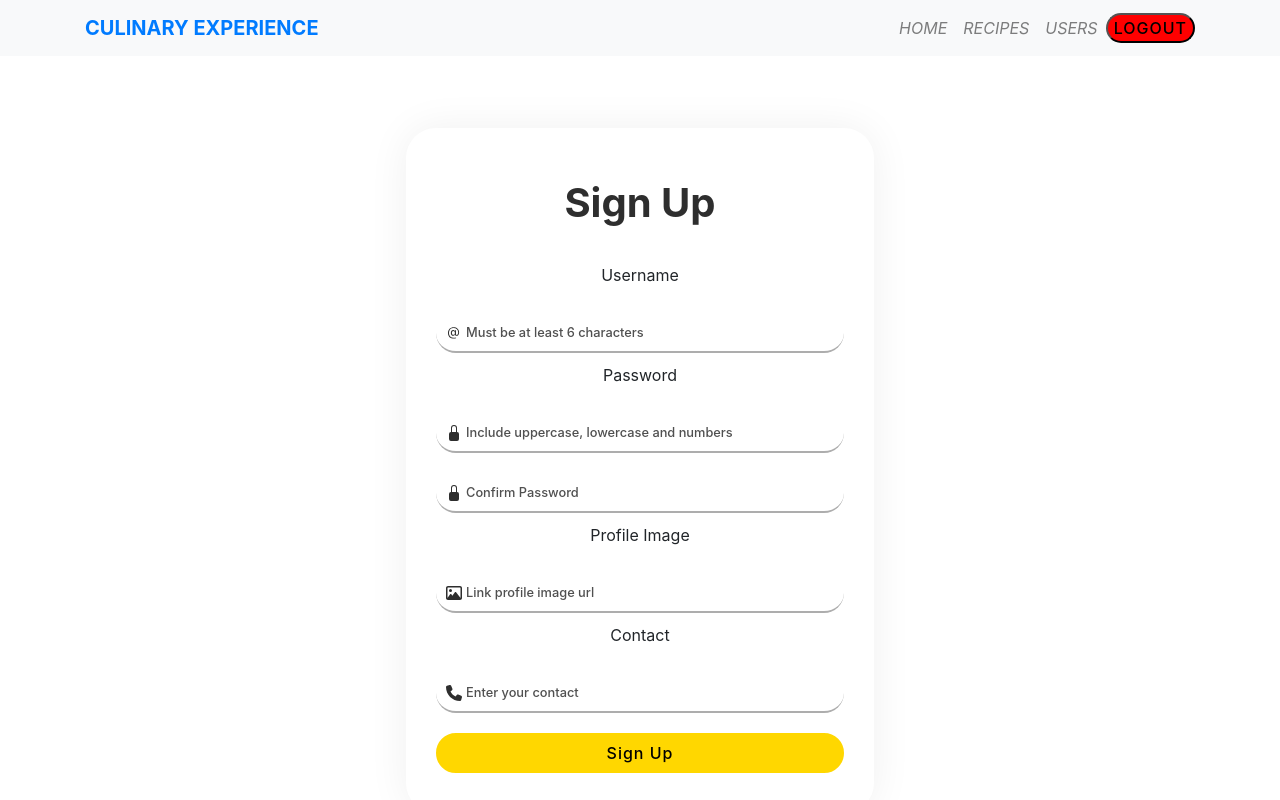
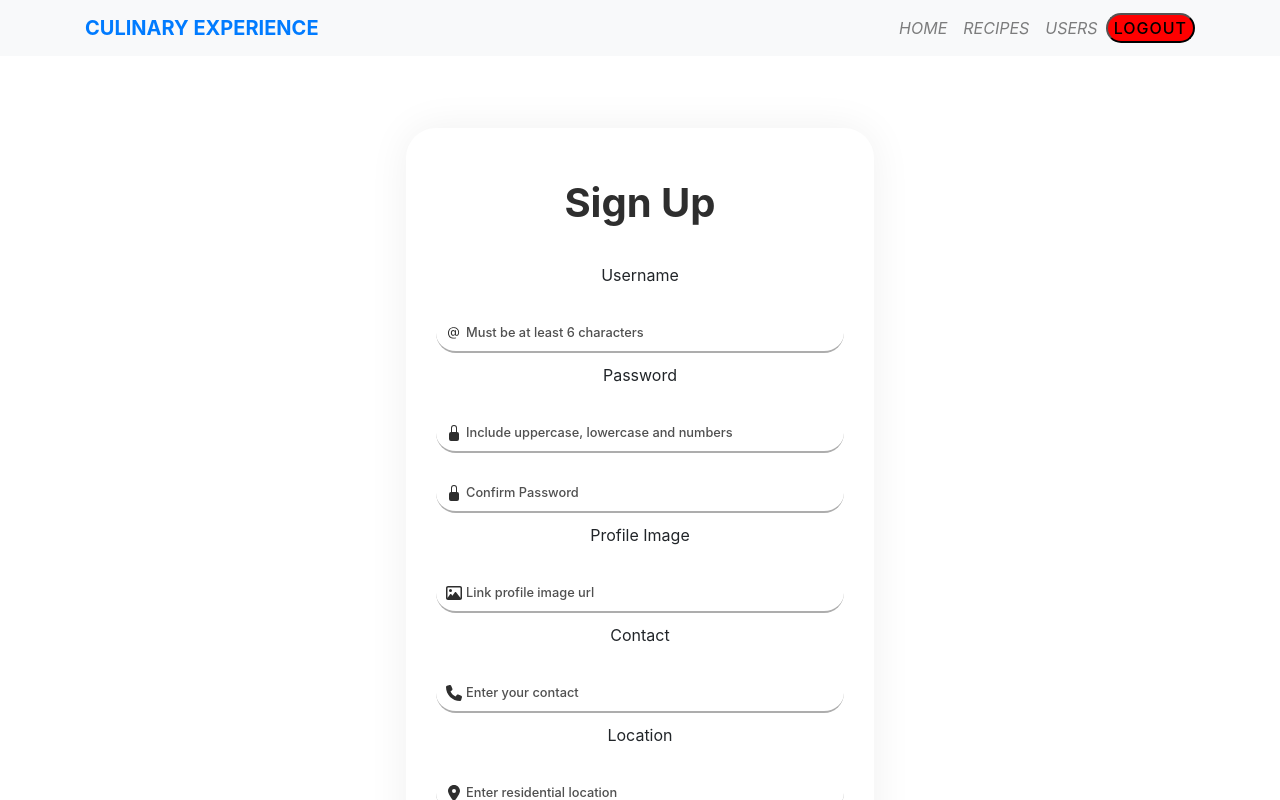
Before and after one commit to Muturi-Job/group-5-project-frontend, a React (Vite) app: page / in a window 1280 px wide. Both pictures are taken after a click on the button "Sign Up". Shown: the top 800 px of the page. Built offline with nearby package versions, Linux system fonts and the light colour scheme.

Commit message:
Fixed login

```diff
--- a/package.json
+++ b/package.json
@@ -3,7 +3,6 @@
   "private": true,
   "version": "0.0.0",
   "type": "module",
-  "proxy": "https://group-5-back.onrender.com/",
   "scripts": {
     "dev": "vite",
     "build": "vite build",
--- a/src/components/LoginForm.jsx
+++ b/src/components/LoginForm.jsx
@@ -1,28 +1,34 @@
 import React, { useState } from "react";
-import Error from "../styles/Error";
+import { useNavigate } from "react-router-dom";
 
 function LoginForm ({onLogin}) {
+    const navigate = useNavigate();
     const [username, setUsername] = useState("");
     const [password, setPassword] = useState("");
-    const [errors, setErrors] = useState([]);
     const [isLoading, setIsLoading] = useState(false);
 
     function handleSubmit(e) {
       e.preventDefault();
       setIsLoading(true);
-        fetch("/login", {
+      fetch("https://group-5-back.onrender.com/login", {
         method: "POST",
+        //mode: 'no-cors',
         headers: {
           "Content-Type": "application/json",
         },
         body: JSON.stringify({ username, password }),
-        }).then((r) => {
+      })
+      .then((r) => {
         setIsLoading(false);
         if (r.ok) {
-            r.json().then((user) => onLogin(user));
+          r.json().then((user) => console.log(user));//onLogin(user));
+          navigate('/home');
         } else {
-            r.json().then((err) => setErrors(err.errors));
+          throw new Error("Login failed!");
         }
+      })
+      .catch((error) => {
+        console.log("Error:", error);
       });
     }
 
@@ -61,14 +67,9 @@ function LoginForm ({onLogin}) {
 
 <button id="button" type="submit">
 {isLoading ? "Loading..." : "Login"}  </button>
-
-    {errors.map((err) => (
-          <Error key={err}>{err}</Error>
-        ))}
 </form>
 )
 
 }
 
-
 export default LoginForm;
--- a/src/components/SignUpForm.jsx
+++ b/src/components/SignUpForm.jsx
@@ -1,21 +1,21 @@
 import React, { useState } from "react";
-import Error from "../styles/Error";
+import { useNavigate } from "react-router-dom";
 
 function SignUpForm({ onLogin }) {
+    const navigate = useNavigate();
     const [username, setUsername] = useState("");
     const [password, setPassword] = useState("");
     const [passwordConfirmation, setPasswordConfirmation] = useState("");
-    const [imageUrl, setImageUrl] = useState("");
-    const [errors, setErrors] = useState([]);
+    const [image, setImage] = useState("");
     const [contact, setContact] = useState([""])
-
+    const [bio, setBio] = useState('')
+    const [location, setLocation] = useState('')
     const [isLoading, setIsLoading] = useState(false);
 
     function handleSubmit(e) {
       e.preventDefault();
-      setErrors([]);
       setIsLoading(true);
-      fetch("/signup", {
+      fetch("https://group-5-back.onrender.com/signup", {
         method: "POST",
         headers: {
           "Content-Type": "application/json",
@@ -24,17 +24,22 @@ function SignUpForm({ onLogin }) {
           username,
           password,
           password_confirmation: passwordConfirmation,
-          image: imageUrl,
-          contact: contact,
-
+          image,
+          contact,
+          bio,
+          location
         }),
       }).then((r) => {
         setIsLoading(false);
         if (r.ok) {
-          r.json().then((user) => onLogin(user));
+          r.json().then((user) => console.log(user));//onLogin(user));
+          navigate('/home');
         } else {
-          r.json().then((err) => setErrors(err.errors));
+          throw new Error("Sign Up Failed!");
         }
+      })
+      .catch((error) => {
+        console.log("Error:", error);
       });
     }
 
@@ -96,8 +101,8 @@ function SignUpForm({ onLogin }) {
     id="imageUrl"
     className="inputField"
     type="text"
-    value={imageUrl}
-    onChange={(e) => setImageUrl(e.target.value)}
+    value={image}
+    onChange={(e) => setImage(e.target.value)}
     />
 </div>
 
@@ -118,14 +123,43 @@ function SignUpForm({ onLogin }) {
     />
 </div>
 
+<p>Location</p>
+    <div className="inputContainer">
+        <svg viewBox="0 0 384 512" fill="#2e2e2e" height="16" width="16" xmlns="http://www.w3.org/2000/svg" className="inputIcon">
+       <path d="M215.7 499.2C267 435 384 279.4 384 192C384 86 298 0 192 0S0 86 0 192c0 87.4 117 243 168.3 307.2c12.3 15.3 35.1 15.3 47.4 0zM192 128a64 64 0 1 1 0 128 64 64 0 1 1 0-128z"/>
+       </svg>
+    <input
+    placeholder="Enter residential location"
+    id="location"
+    className="inputField"
+    autoComplete="off"
+    value={location}
+    onChange={(e) => setLocation(e.target.value)}
+     type="text"
+     />
+    </div>
+
+    <p>Bio</p>
+    <div className="inputContainer">
+        <svg viewBox="0 0 512 512" fill="#2e2e2e" height="16" width="16" xmlns="http://www.w3.org/2000/svg" className="inputIcon">
+        <path d="M368.4 18.3L312.7 74.1 437.9 199.3l55.7-55.7c21.9-21.9 21.9-57.3 0-79.2L447.6 18.3c-21.9-21.9-57.3-21.9-79.2 0zM288 94.6l-9.2 2.8L134.7 140.6c-19.9 6-35.7 21.2-42.3 41L3.8 445.8c-3.8 11.3-1 23.9 7.3 32.4L164.7 324.7c-3-6.3-4.7-13.3-4.7-20.7c0-26.5 21.5-48 48-48s48 21.5 48 48s-21.5 48-48 48c-7.4 0-14.4-1.7-20.7-4.7L33.7 500.9c8.6 8.3 21.1 11.2 32.4 7.3l264.3-88.6c19.7-6.6 35-22.4 41-42.3l43.2-144.1 2.8-9.2L288 94.6z"/>
+        </svg>
+    <input
+    placeholder="Must be at least 50 characters"
+    id="bio"
+    className="inputField"
+    autoComplete="off"
+    value={bio}
+    onChange={(e) => setBio(e.target.value)}
+     type="text"
+     />
+    </div>
 
 
 <button id="button" type="submit">
 {isLoading ? "Loading..." : "Sign Up"}  </button>
 
-    {errors.map((err) => (
-          <Error key={err}>{err}</Error>
-        ))}
+
         </form>
       )
 
```
Lines whose indentation alone changed are shown as unchanged.
